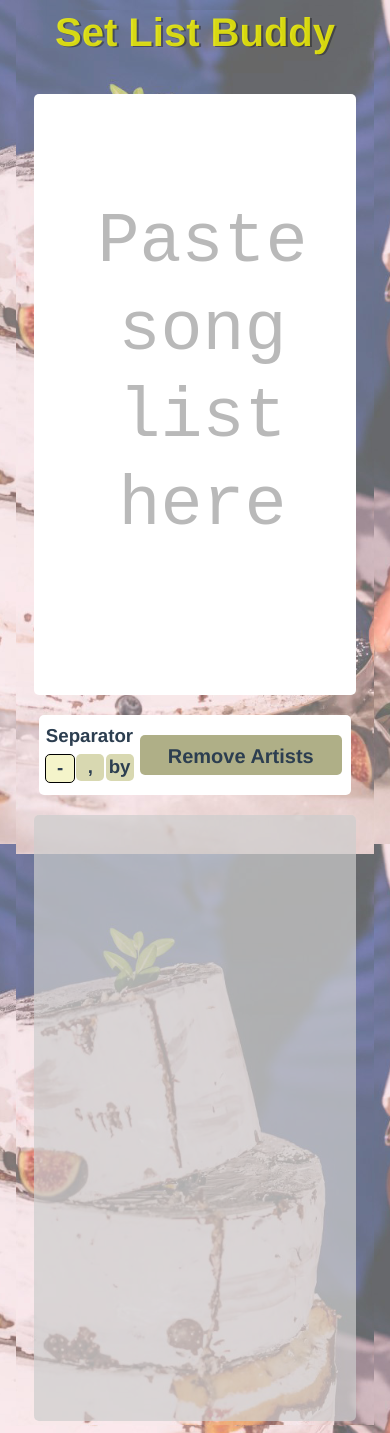
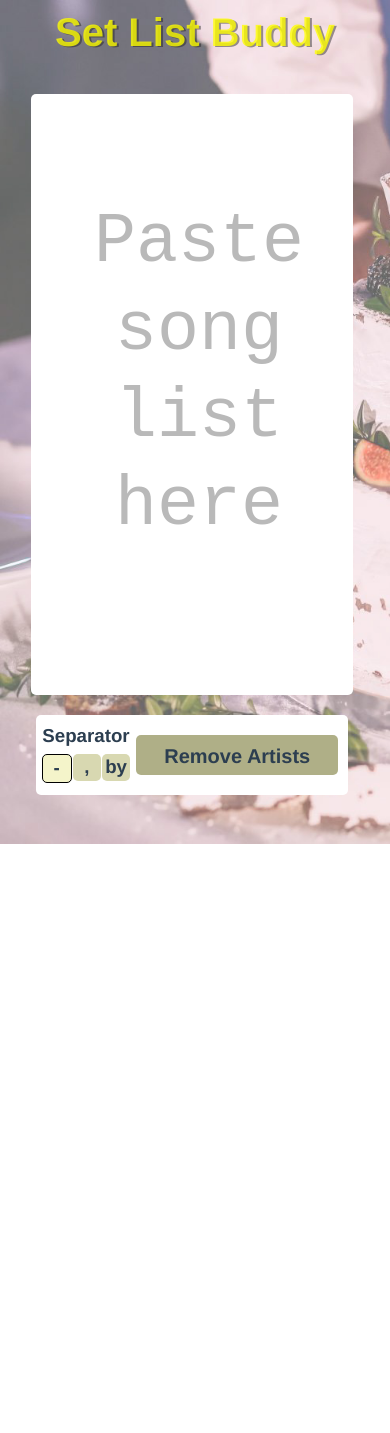
Before and after one commit to jbechak/listbuddy, a Vue app in the folder listbuddy/: page /index.html in a window 390 px wide. After the commit the page ends 844 px from the top, so only its background shows below. Built offline with nearby package versions, Linux system fonts and the light colour scheme.

Commit message:
added some animations

```diff
--- a/listbuddy/src/components/BuddyHome.vue
+++ b/listbuddy/src/components/BuddyHome.vue
@@ -4,8 +4,8 @@
       <div id="header">
         <h1>Set List Buddy</h1>
       </div>
-      <div id="main">
-        <div class="leftSide">
+      <div id="main" :class="{ addRight : state.songArray.length > 0 }">
+        <div class="leftSide" :class="{ left : state.songArray.length > 0 }">
           <textarea name="rawList"
             class="textbox"
             cols="50"
@@ -25,8 +25,8 @@
             <h3 id="execute" class="btn" @click="removeArtist">Remove Artists</h3>
           </div>
         </div>
-
-        <div class="rightSide">
+        <div id="results">
+          <div v-if="state.songArray.length > 0" class="rightSide">
             <div id="song-box">
               <textarea :class="{ gray : state.songArray.length == 0, white : state.songArray.length > 0 }"
                         class="textbox"
@@ -34,6 +34,7 @@
                         rows="26"
                         v-model="songList">
               </textarea>
+            </div>
           </div>
         </div>
       </div>
@@ -79,7 +80,7 @@ export default {
 
     async function removeArtist() {
       state.songArray = await splitLines(state.rawList);
-      document.getElementById("song-box").scrollIntoView();
+      document.getElementById("results").scrollIntoView();
     }
 
     async function splitLines(rawList) {
@@ -185,16 +186,39 @@ h1 {
 }
 
 #main {
-  display: flex;
+  /* display: flex; */
   justify-content: space-evenly;
   z-index: 1;
   position: static;
+  /* justify-content: center; */
+  /* animation-name: move-left;
+  animation-duration: 4s; */
+}
+
+.addRight {
+  display: flex;
+}
+
+@keyframes move-left {
+  from {margin-left: 28vw;}
+  to {margin-left: 0vw;
+    align-items: center;
+  }
+}
+
+.left {
+  margin-left: 28vw;
+  animation-name: move-left;
+  animation-duration: 1s;
+  animation-fill-mode: forwards;
 }
 
 .leftSide {
   display:flex;
   flex-direction: column;
-  align-items: center;
+  width: 40vw;
+  /* align-items: center; */
+  margin-left: 28vw;
 }
 
 .textbox {
@@ -224,6 +248,17 @@ h1 {
   /* padding-left: 15px; */
   color: rgb(0, 0, 0);
   font-family: Arial;
+  animation: fadeIn 1s;
+  -webkit-animation: fadeIn 1s;
+  -moz-animation: fadeIn 1s;
+  -o-animation: fadeIn 1s;
+  -ms-animation: fadeIn 1s;
+}
+
+@keyframes fadeIn {
+  0% { opacity: 0; }
+  10% { opacity: 0; }
+  100% { opacity: 1; }
 }
 
 .selected {
@@ -244,6 +279,7 @@ h1 {
   height: 80px;
   background-color: white;
   border-radius: 5px;
+  align-self: center;
 }
 
 .separator {
@@ -291,7 +327,7 @@ h1 {
 
 .gray {
   background-color: rgb(206, 206, 206);
-  opacity: 70%;
+  opacity: 0%;
 }
 .white {
   background-color: rgb(255, 255, 255);
@@ -304,7 +340,19 @@ h1 {
  }
 
  @media only screen and (max-width: 620px) {
-  #main {flex-direction: column;}
+  #main {
+    display: flex;
+    flex-direction: column;}
+  .leftSide {
+    align-items: center;
+    margin-left: 25vw;
+  }
+    .left {
+    margin-left: 25vw;
+    animation-name: none;
+    animation-duration: 1s;
+    animation-fill-mode: forwards;
+}
   .textbox {width: 80vw;}
   .controls {width: 80vw;}
   .rightSide {margin-top: 20px;}
```
Lines whose indentation alone changed are shown as unchanged.
